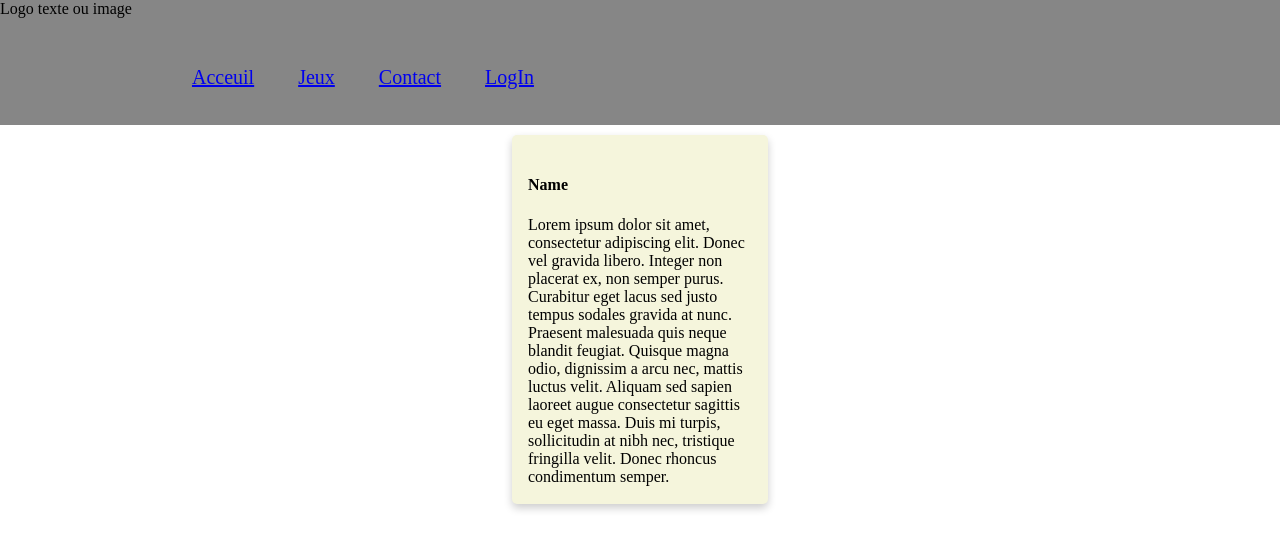
After one commit to Ethan081/GamesRules, a Symfony app: template templates/games_rules/show.html.twig in a window 1280 px wide. The commit adds this page. Shown: the top 550 px of the page. Run offline with Twig, Linux system fonts and the light colour scheme; the template is opened without the code that fills it, so the values that code supplies are empty; some libraries are stand-ins or nearby versions.

```diff
--- a/templates/games_rules/index.html.twig
+++ b/templates/games_rules/index.html.twig
@@ -20,10 +20,9 @@
             <div class="card">
                 <img src="http://via.placeholder.com/100" alt="" class="resp">
                 <div class="container">
-                    <h4><b>Name</b></h4>
+                    <a href="{{ path('games_show') }}"><h4><b>Name</b></h4></a>
                 </div>
             </div>
-
         </article>
     </section>
 {% endblock %}
--- /dev/null
+++ b/templates/games_rules/show.html.twig
@@ -0,0 +1,17 @@
+{% extends 'base.html.twig' %}
+
+{% block title %}Hello GamesRulesController!{% endblock %}
+
+{% block main %}
+
+    <article class="card-show">
+        <div class="card">
+            <img src="http://via.placeholder.com/100" alt="" class="resp">
+            <div class="container">
+                <h4><b>Name</b></h4>
+                <p>Lorem ipsum dolor sit amet, consectetur adipiscing elit. Donec vel gravida libero. Integer non placerat ex, non semper purus. Curabitur eget lacus sed justo tempus sodales gravida at nunc. Praesent malesuada quis neque blandit feugiat. Quisque magna odio, dignissim a arcu nec, mattis luctus velit. Aliquam sed sapien laoreet augue consectetur sagittis eu eget massa. Duis mi turpis, sollicitudin at nibh nec, tristique fringilla velit. Donec rhoncus condimentum semper.
+                </p>
+            </div>
+        </div>
+    </article>
+{% endblock %}
```
Also changed, not shown: src/Controller/GamesRulesController.php (+7 -0 lines), 1 other file.
